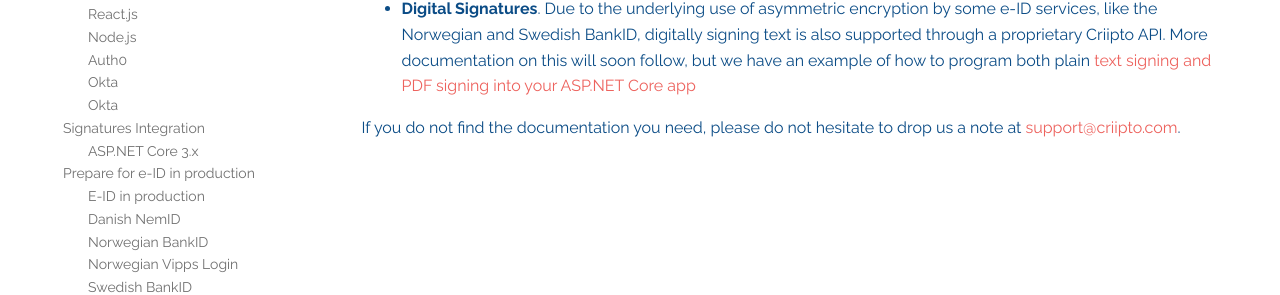
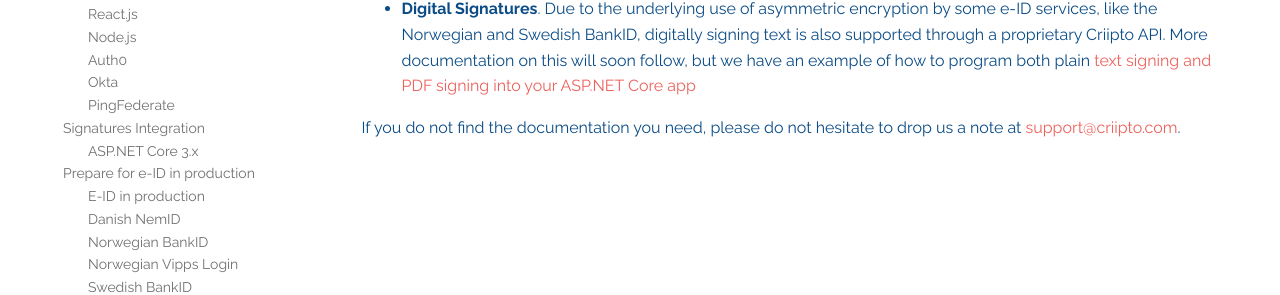
Before and after one commit to criipto/docs-old, a Jekyll site: the page built from index.md, in a window 1280 px wide. Shown: the part 450-745 px from the top of the page. Built offline with Jekyll 4.4.1, drawn with Linux system fonts in a browser that asks for light colours; some web fonts are replaced.

Commit message:
Fixed wrong name on the link to the PF article.

```diff
--- a/_includes/sidebar.html
+++ b/_includes/sidebar.html
@@ -43,7 +43,7 @@
 					<a href="{% link authentication/okta.md %}">Okta</a>
 				</li>
 				<li class="{% if '/authentication/pingfederate/' == page.url %}active{% endif %}">
-					<a href="{% link authentication/pingfederate.md %}">Okta</a>
+					<a href="{% link authentication/pingfederate.md %}">PingFederate</a>
 				</li>
 			</ul>
 		</li>
```
